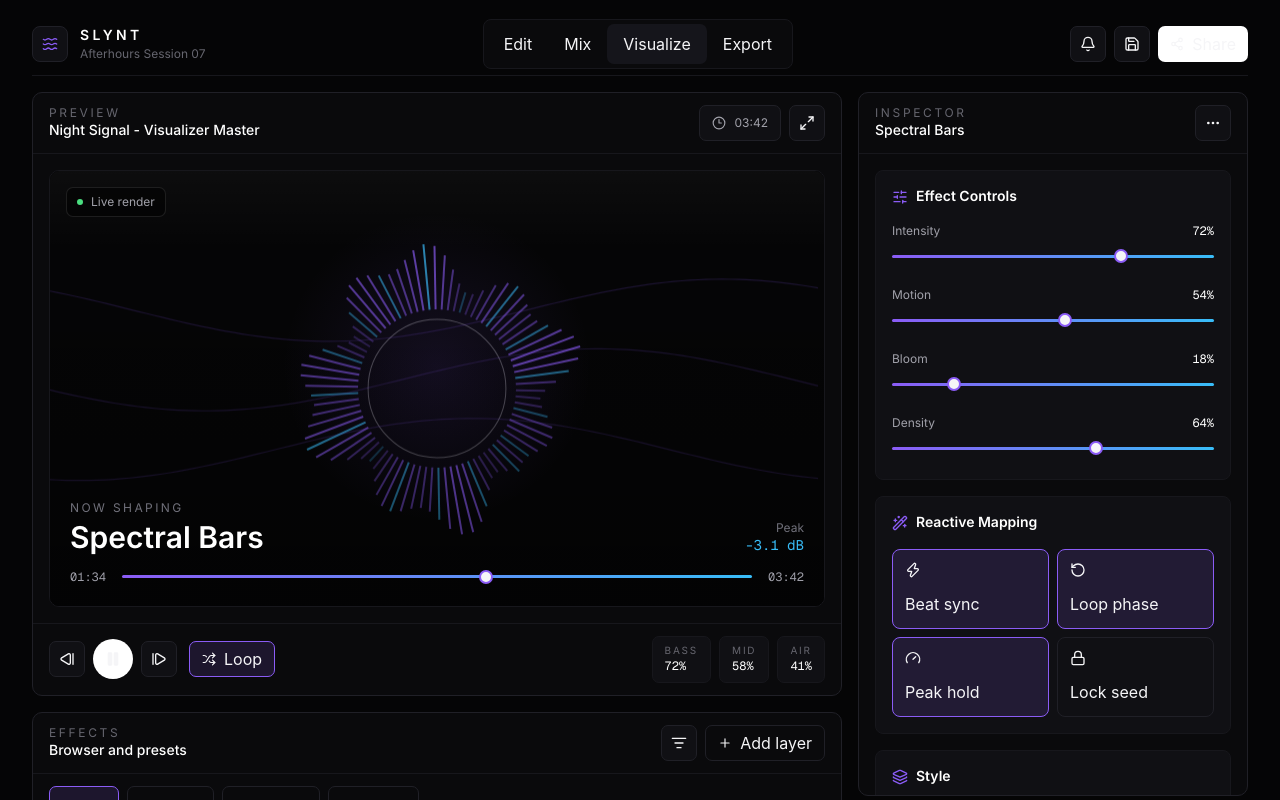
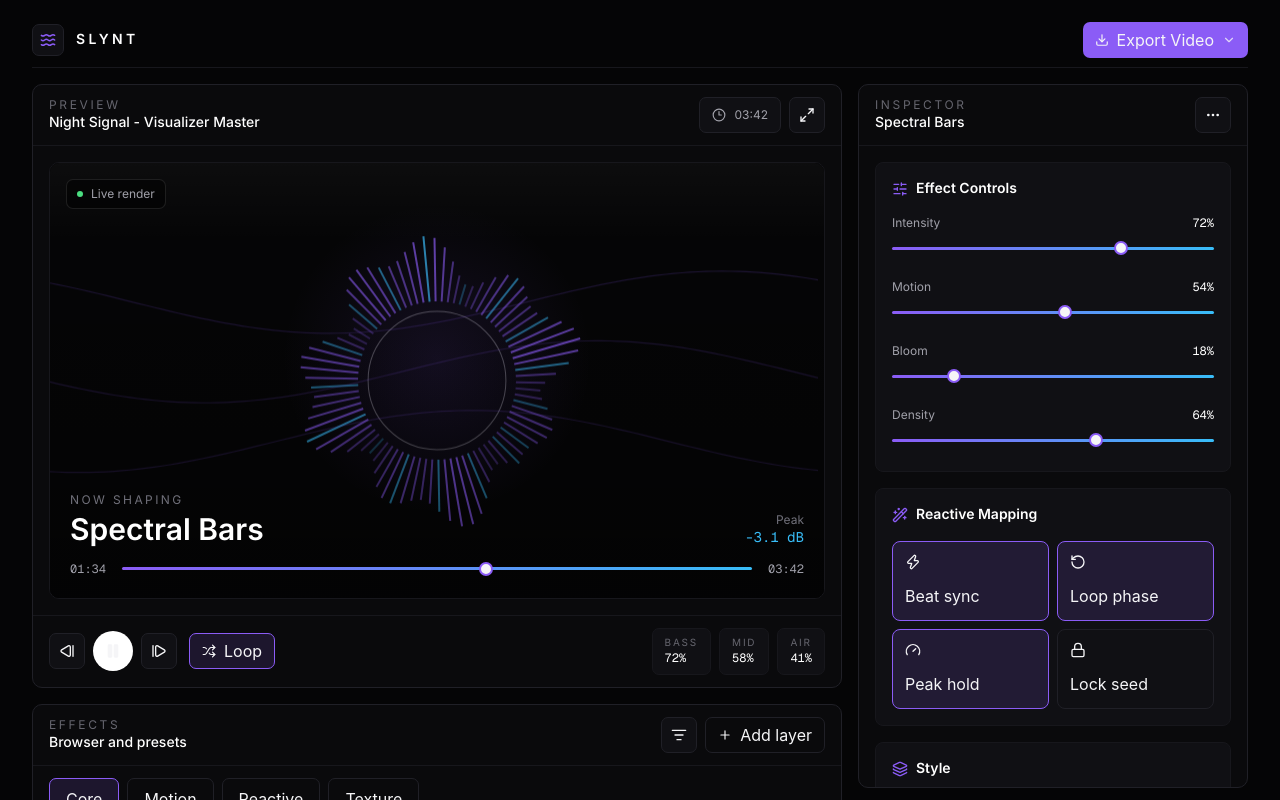
Before and after one commit to Thekindkhosi/slynt, a Next.js app: page / in a window 1280 px wide. Shown: the top 800 px of the page. Built offline with nearby package versions, Linux system fonts and the light colour scheme.

Commit message:
refactor: simplify TopNavigation component and remove unused elements

```diff
--- a/components/slynt/top-navigation.tsx
+++ b/components/slynt/top-navigation.tsx
@@ -1,65 +1,25 @@
-import { Bell, Save, Share2, Waves } from "lucide-react";
-import type { Icon } from "@/types/editor";
-import { cn } from "./utils";
+import { ChevronDown, Download, Waves } from "lucide-react";
 
 export function TopNavigation() {
   return (
-    <header className="flex min-h-16 items-center justify-between gap-3 border-b border-[var(--border-subtle)]">
+    <header className="flex min-h-14 items-center justify-between gap-3 border-b border-[var(--border-subtle)]">
       <div className="flex items-center gap-3">
-        <div className="flex h-9 w-9 items-center justify-center rounded-[8px] border border-[var(--border)] bg-[var(--surface-secondary)]">
-          <Waves className="h-4 w-4 text-[var(--accent)]" />
+        <div className="flex h-8 w-8 items-center justify-center rounded-[7px] border border-[var(--border)] bg-[var(--surface-secondary)]">
+          <Waves className="h-4 w-4 text-[var(--accent)]" strokeWidth={2.2} />
         </div>
-        <div>
         <h1 className="text-sm font-semibold tracking-[0.24em] text-white">
           SLYNT
         </h1>
-          <p className="hidden text-xs text-[var(--text-muted)] sm:block">
-            Afterhours Session 07
-          </p>
-        </div>
       </div>
 
-      <nav className="hidden items-center rounded-[8px] border border-[var(--border-subtle)] bg-[var(--surface)] p-1 md:flex">
-        {["Edit", "Mix", "Visualize", "Export"].map((item) => (
       <button
-            className={cn(
-              "rounded-[7px] px-4 py-2 text-xs font-medium transition",
-              item === "Visualize"
-                ? "bg-[var(--surface-hover)] text-white"
-                : "text-[var(--text-secondary)] hover:text-white",
-            )}
-            key={item}
+        className="flex h-9 items-center gap-2 rounded-[7px] bg-[var(--accent)] px-3 text-xs font-semibold text-white transition hover:bg-[var(--accent-hover)]"
         type="button"
       >
-            {item}
+        <Download className="h-3.5 w-3.5" />
+        <span>Export Video</span>
+        <ChevronDown className="h-3.5 w-3.5 opacity-80" />
       </button>
-        ))}
-      </nav>
-
-      <div className="flex items-center gap-2">
-        <IconButton icon={Bell} label="Notifications" />
-        <IconButton icon={Save} label="Save" />
-        <button
-          className="flex h-9 items-center gap-2 rounded-[7px] bg-white px-3 text-xs font-semibold text-black transition hover:bg-zinc-200"
-          type="button"
-        >
-          <Share2 className="h-3.5 w-3.5" />
-          <span className="hidden sm:inline">Share</span>
-        </button>
-      </div>
     </header>
   );
 }
-
-function IconButton({ icon: IconComponent, label }: { icon: Icon; label: string }) {
-  return (
-    <button
-      aria-label={label}
-      className="flex h-9 w-9 items-center justify-center rounded-[7px] border border-[var(--border)] bg-[var(--surface-secondary)] text-[var(--text-secondary)] transition hover:border-[var(--accent)] hover:text-white"
-      title={label}
-      type="button"
-    >
-      <IconComponent className="h-4 w-4" />
-    </button>
-  );
-}
```
Lines whose indentation alone changed are shown as unchanged.
